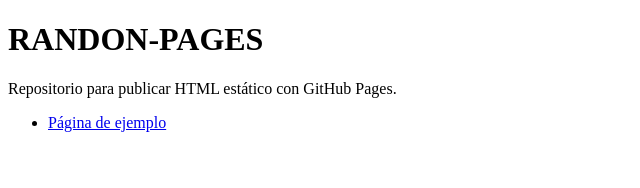
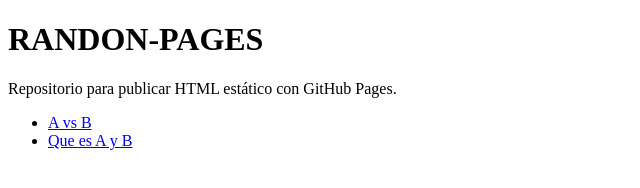
Before and after one commit to Z4NO/RANDON-PAGES, a plain HTML site: page index.html in a window 1280 px wide. Shown: the whole page, without its empty margins (0-640 px from the left). Drawn offline with Linux system fonts and the light colour scheme.

Commit message:
Update links in index.html for new pages

```diff
--- a/index.html
+++ b/index.html
@@ -9,7 +9,8 @@
     <h1>RANDON-PAGES</h1>
     <p>Repositorio para publicar HTML estático con GitHub Pages.</p>
     <ul>
-      <li><a href="./paginas/ejemplo.html">Página de ejemplo</a></li>
+      <li><a href="./paginas/ejemplo.html">A vs B </a></li>
+      <li><a href="./paginas/decision-ruta-a-vs-b.html">Que es A y B</a></li>
     </ul>
   </body>
 </html>
```
